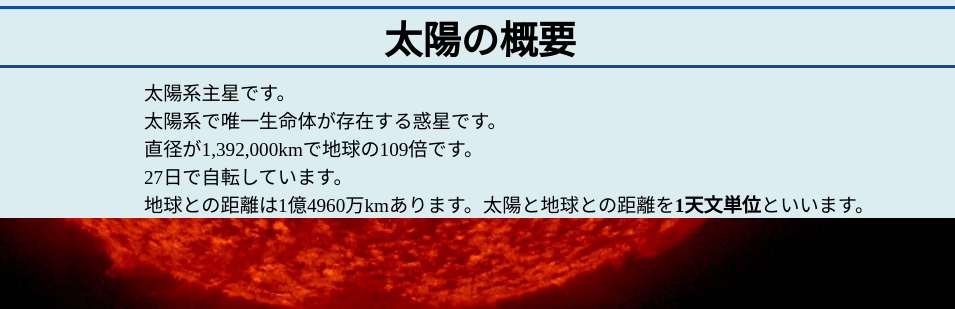
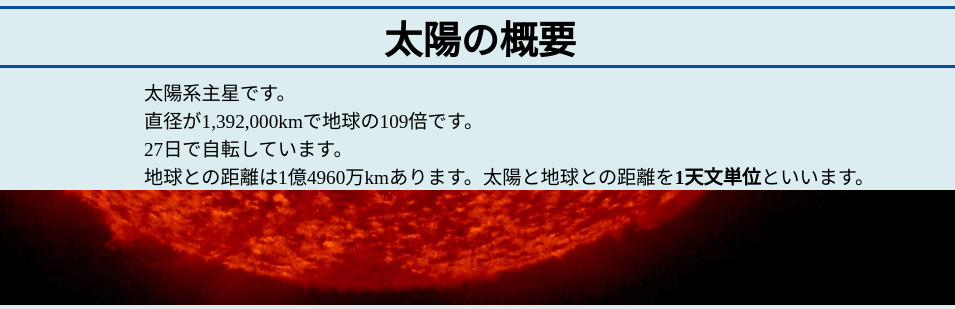
Before and after one commit to TAMGameCreator/SpaceSun, a plain HTML site: page index.html in a window 1280 px wide. Shown: the part 345-654 px from the top of the page, 0-955 px from the left. Drawn offline with Linux system fonts and the light colour scheme.

Commit message:
Update index.html

```diff
--- a/index.html
+++ b/index.html
@@ -17,7 +17,6 @@
              <div class="text" style="background-color:cyan;">(2024/03/13)</div>
              <h2>太陽の概要</h2>
              <div class="text">太陽系主星です。</div>
-             <div class="text">太陽系で唯一生命体が存在する惑星です。</div>
              <div class="text">直径が1,392,000kmで地球の109倍です。</div>
              <div class="text">27日で自転しています。</div>
              <div class="text">地球との距離は1億4960万kmあります。太陽と地球との距離を<strong>1天文単位</strong>といいます。</div>
```
